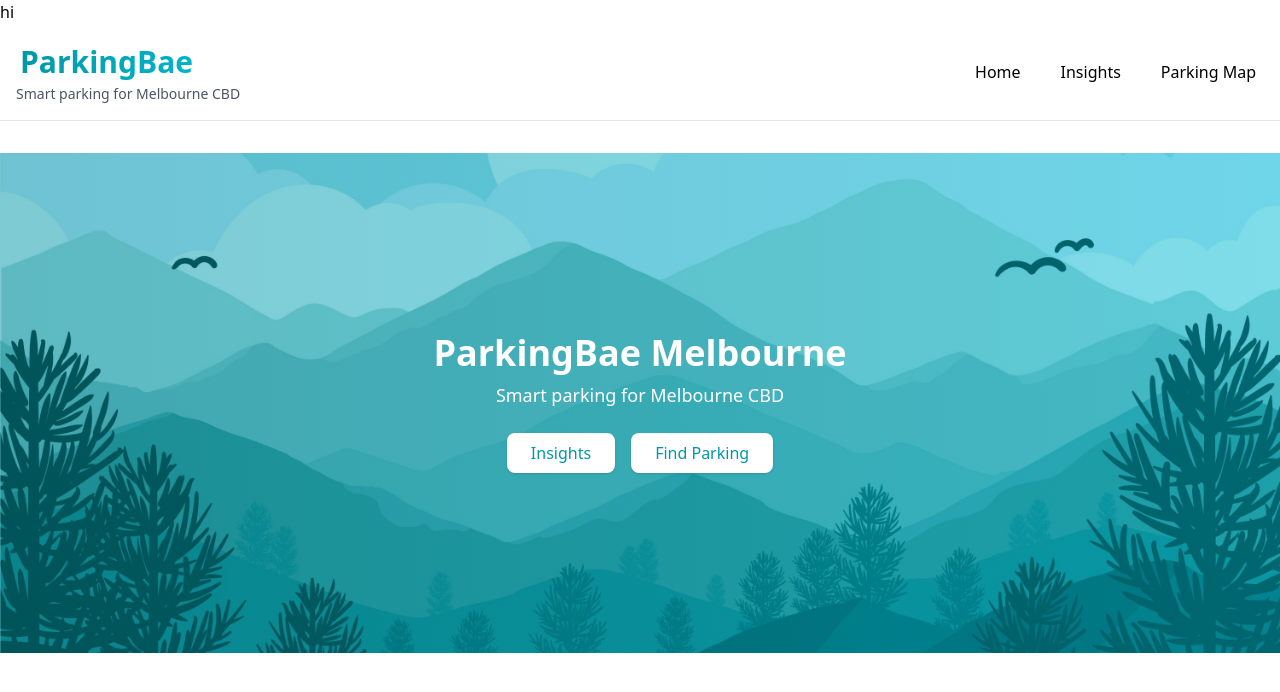
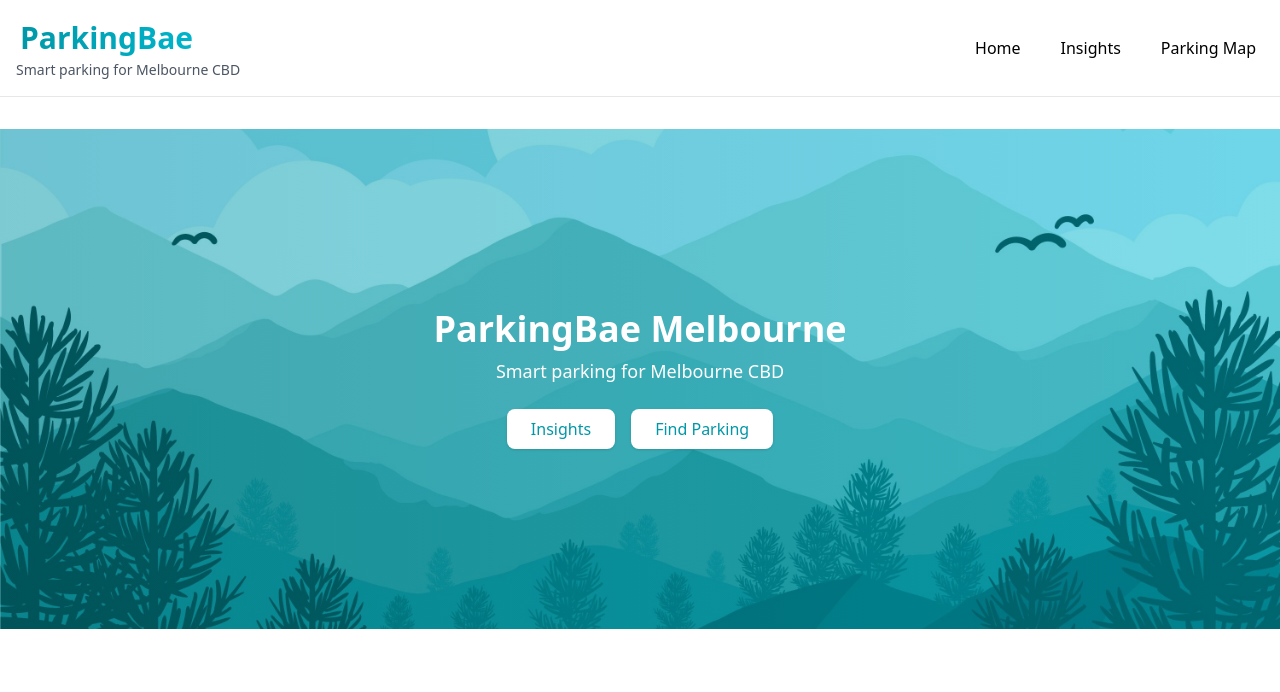
Before and after one commit to Abhijith-Jaideep/Parkingbae, a React (Create React App) app in the folder Frontend/: page / in a window 1280 px wide. Shown: the top 692 px of the page. Built offline with nearby package versions, Linux system fonts and the light colour scheme.

Commit message:
removed unecessary checker while routing

```diff
--- a/Frontend/src/App.js
+++ b/Frontend/src/App.js
@@ -6,10 +6,7 @@ import ParkingPage from './components/ParkingPage';
 
 export default function App() {
   return (
-    <>
-      <h1>
-        hi
-      </h1>
+    <div>
       <Navbar />
       <Routes>
         <Route path="/" element={<LandingPage />} />
@@ -17,6 +14,6 @@ export default function App() {
         <Route path="/parking" element={<ParkingPage />} />
         <Route path="*" element={<LandingPage />} />
       </Routes>
-    </>
+    </div>
   );
 }
```
